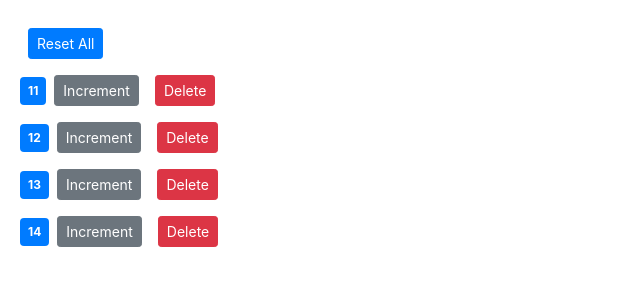
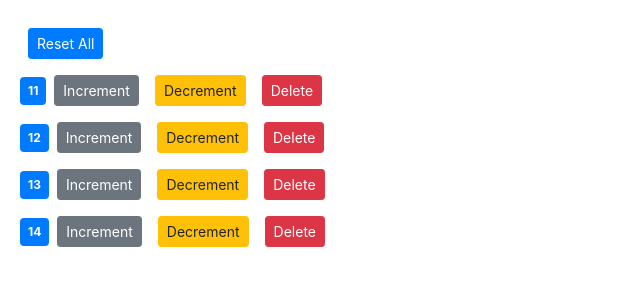
Before and after one commit to matiasg11/firsttry, a React (Create React App) app: page / in a window 1280 px wide. Shown: the top 300 px of the page, without its empty margins (0-640 px from the left). Built offline with nearby package versions, Linux system fonts and the light colour scheme.

Commit message:
On Decrement added!

```diff
--- a/src/components/counter.jsx
+++ b/src/components/counter.jsx
@@ -16,6 +16,11 @@
                     onClick={() => this.props.onIncrement(this.props.counter)}
                     className="btn btn-secondary btn-sm m-2">
                     Increment
+                </button>
+                <button
+                    onClick={() => this.props.onDecrement(this.props.counter)}
+                    className="btn btn-warning btn-sm m-2">
+                    Decrement
                 </button>
                 <button
                     onClick={() => this.props.onDelete(this.props.counter.id)}
--- a/src/components/counters.jsx
+++ b/src/components/counters.jsx
@@ -25,6 +25,15 @@
         this.setState({ counters });
     };
 
+    handleDecrement = (counter) => {
+        console.log("Decrement Clicked");
+        const counters = [...this.state.counters];
+        const index = counters.indexOf(counter);
+        counters[index] = { ...counter };
+        counters[index].value--;
+        this.setState({ counters });
+    };
+
     handleReset = () => {
         const counters = this.state.counters.map((a) => (a.value = 0));
         this.setState({ counters });
@@ -43,6 +52,7 @@
                         key={counter.id} //Used internally by react
                         onDelete={this.handleDelete}
                         onIncrement={this.handleIncrement}
+                        onDecrement={this.handleDecrement}
                         counter={counter}
                     />
                 ))}
```
